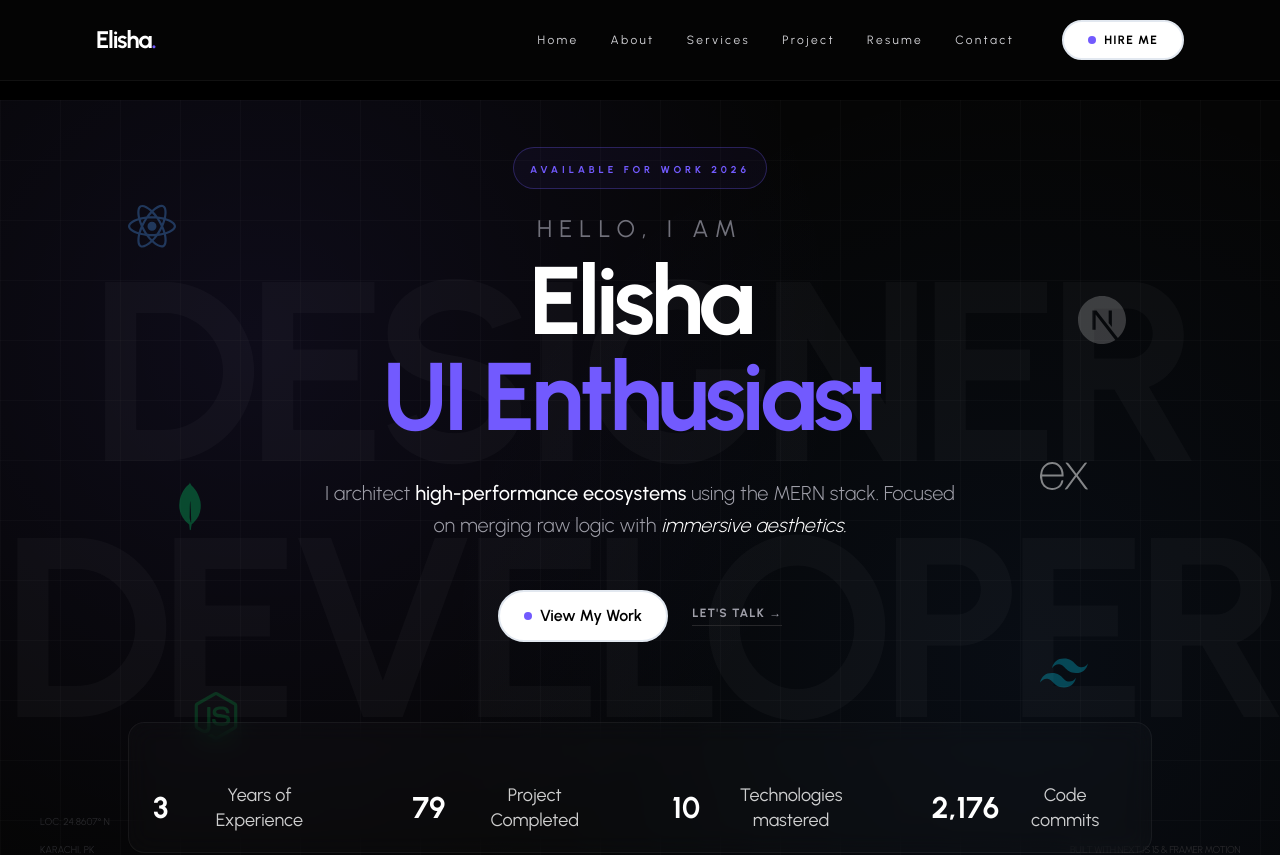
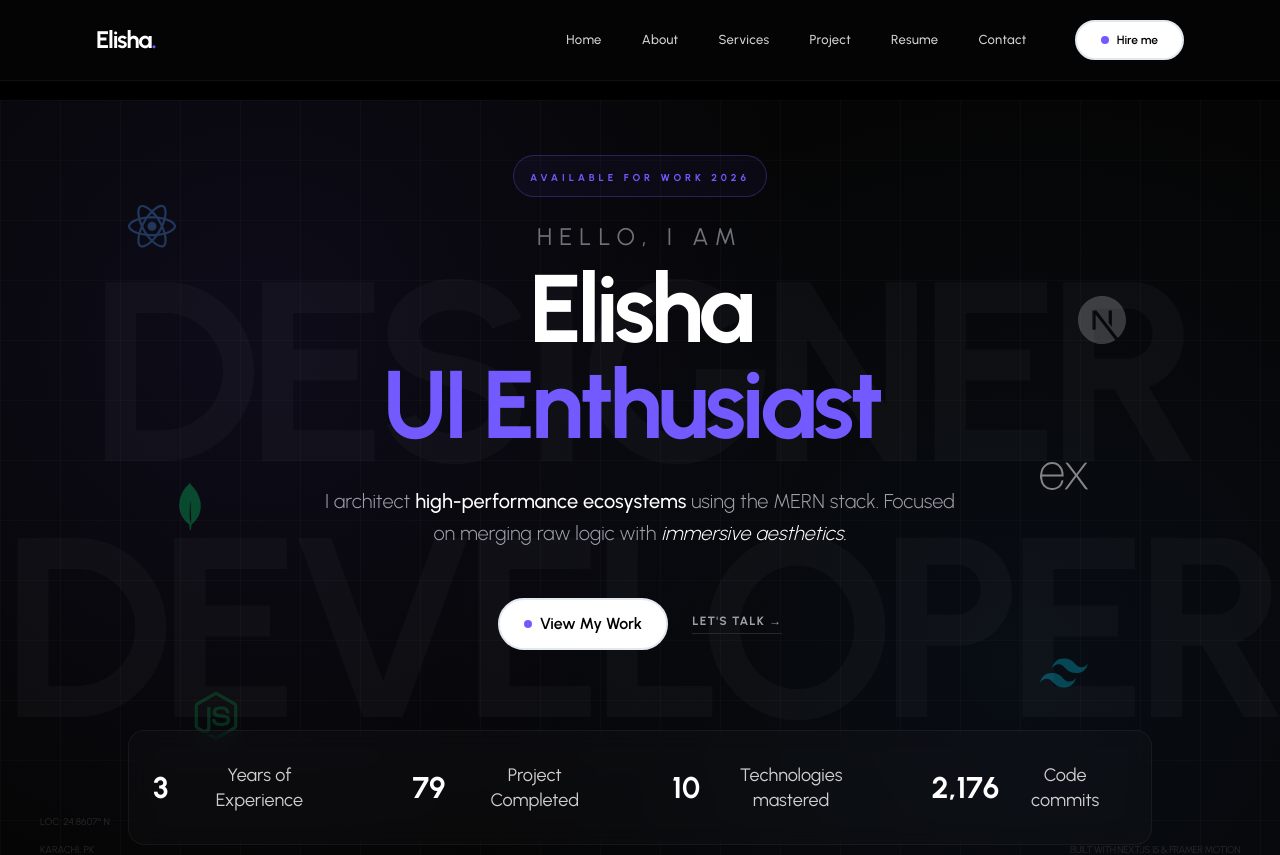
Before and after one commit to elishabhatti/elisha-portfolio, a Next.js app: page / in a window 1280 px wide. Shown: the top 855 px of the page. Built offline with nearby package versions, Linux system fonts and the light colour scheme.

Commit message:
refactor: changed the navbar fonts

```diff
--- a/components/Header.jsx
+++ b/components/Header.jsx
@@ -27,7 +27,7 @@ const Header = () => {
             target="_blank"
             className="relative"
           >
-            <InteractiveHoverButton className="h-10 px-6 text-xs uppercase tracking-widest font-bold">
+            <InteractiveHoverButton className="h-10 px-6 text-xs ">
               Hire me
             </InteractiveHoverButton>
           </Link>
--- a/components/Nav.jsx
+++ b/components/Nav.jsx
@@ -1,5 +1,4 @@
 "use client";
-
 import Link from "next/link";
 
 const links = [
@@ -13,15 +12,16 @@ const links = [
 
 const Nav = () => {
   return (
-    <nav className="flex gap-8">
+    <nav className="flex gap-10">
       {links.map((link, index) => (
         <Link
           key={index}
           href={link.path}
-          className="capitalize text-[12px] tracking-[0.2em] text-zinc-300 hover:text-[#725afe] transition-all duration-300 relative group"
+          className="capitalize text-[13px] font-medium tracking-wide text-zinc-300 hover:text-white transition-all duration-300 relative group"
         >
           {link.name}
-          <span className="absolute -bottom-1 left-0 w-0 h-[1px] bg-[#725afe] transition-all duration-300 group-hover:w-full" />
+          {/* Animated Underline */}
+          <span className="absolute -bottom-1.5 left-0 w-0 h-[1.5px] bg-[#725afe] transition-all duration-300 group-hover:w-full" />
         </Link>
       ))}
     </nav>
--- a/components/Stats.jsx
+++ b/components/Stats.jsx
@@ -4,7 +4,7 @@ import stats from "../json/stats.json";
 
 const Stats = () => {
   return (
-    <section className="pt-2 pb-6 xl:pt-10 xl:pb-0">
+    <section className="xl:py-3">
       <div className="container mx-auto">
         <div className="grid xl:grid-cols-4 md:grid-cols-3 sm:grid-cols-2 gap-6 xl:gap-16 max-w-[80vw]">
           {stats.map((item, index) => {
```
